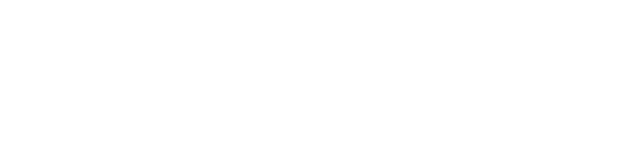
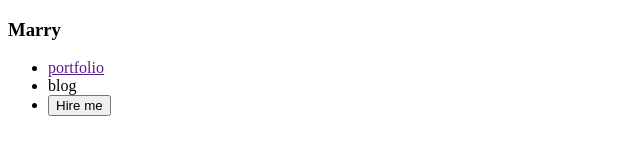
Before and after one commit to abirhn/web-developer-portfoli, a plain HTML site: page index.html in a window 1280 px wide. Shown: the whole page, without its empty margins (0-640 px from the left). Drawn offline with Linux system fonts and the light colour scheme.

Commit message:
added nav

```diff
--- a/index.html
+++ b/index.html
@@ -7,6 +7,15 @@
 </head>
 <body>
     <header>
+        <nav>
+            <h3>Marry</h3>
+            <ul>
+                <li><a href="">portfolio   </a></li>
+                <li><a href=""></a>blog</li>
+                <li><a href=""><button>Hire me </button></a></li>
+            </ul>
+
+    </nav>
 
     </header>
     <footer>
```
Also changed, not shown: styles/portfolio.css (added).
